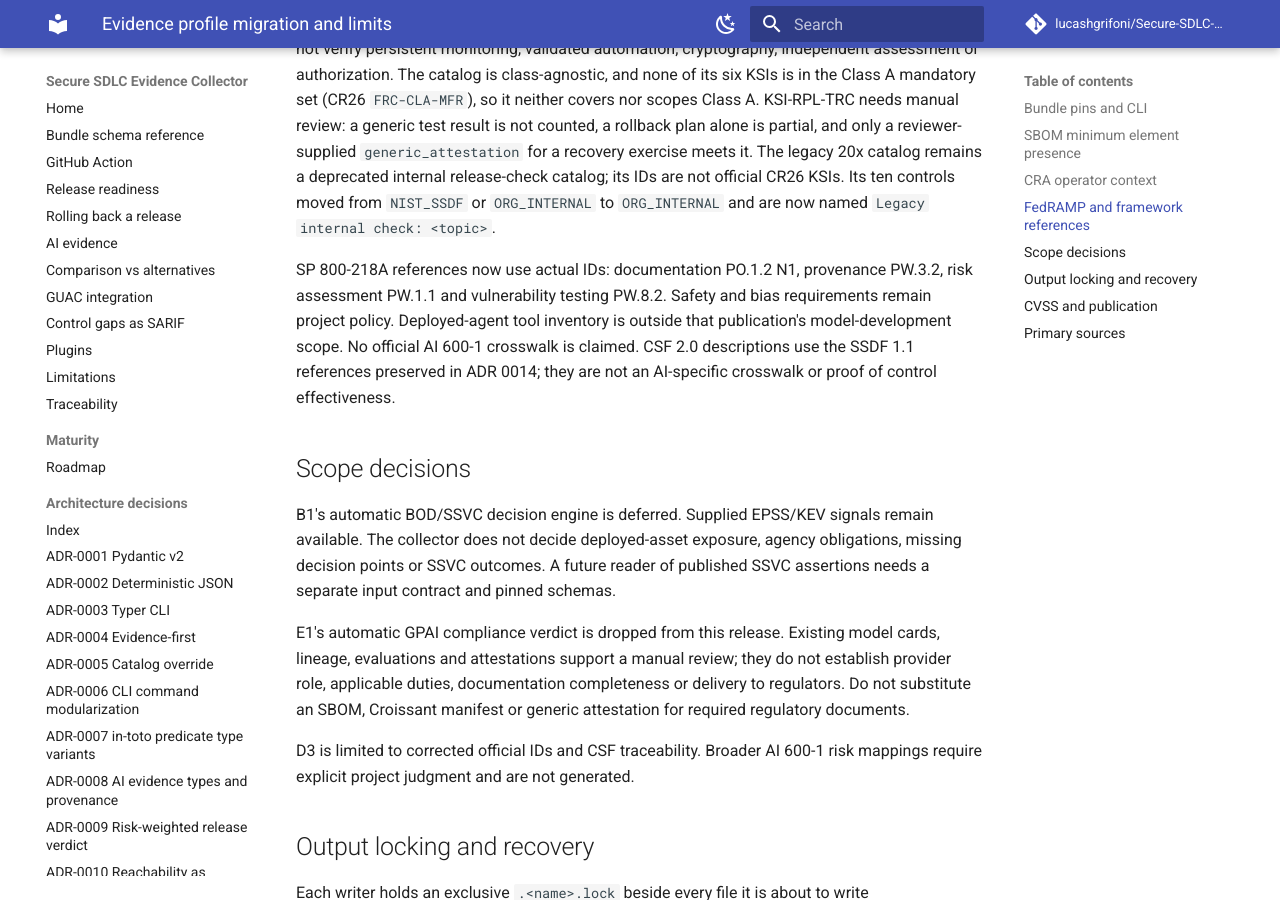
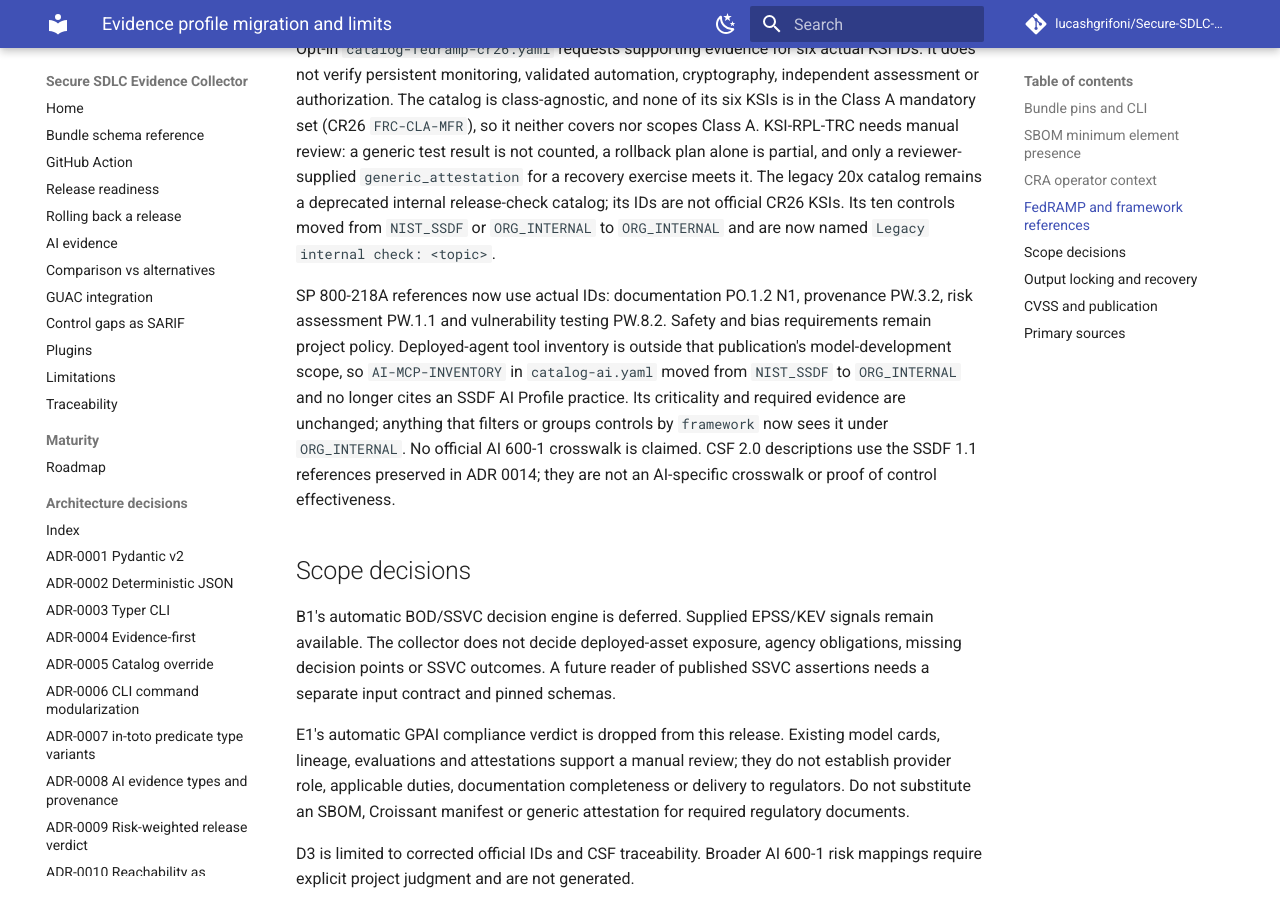
Before and after one commit to lucashgrifoni/Secure-SDLC-Evidence-Collector, an MkDocs documentation site: the page built from docs/evidence-profile-migration.md, in a window 1280 px wide and 900 px high, scrolled down 4888 px. Built offline with MkDocs 1.6.1 and Material for MkDocs 9.7.7, drawn with Linux system fonts in a browser that asks for light colours; comment, search, counter and statistics services are not loaded; some of the changed text lies outside the part shown.

Commit message:
docs(profiles): use evidence[].metadata paths and note the AI-MCP-INVENTORY framework move
Profile and SBOM presence keys live on each evidence item, not on the
bundle. AI-MCP-INVENTORY moved from NIST_SSDF to ORG_INTERNAL in 4.0.0
without a migration note.

```diff
--- a/docs/evidence-profile-migration.md
+++ b/docs/evidence-profile-migration.md
@@ -50,8 +50,8 @@
 
 ## SBOM minimum element presence
 
-`metadata.cisa_2026_presence` reports all 17 elements of the final 2026
-guidance under `metadata.cisa_2026_presence.elements.<name>`, each with a
+`evidence[].metadata.cisa_2026_presence` reports all 17 elements of the final 2026
+guidance under `evidence[].metadata.cisa_2026_presence.elements.<name>`, each with a
 `status` and a `source` path. The status is one of:
 
 - `present`: the field holds a value.
@@ -85,8 +85,8 @@
 derivation do not count. One such relationship is enough for SPDX 2.3, while
 CycloneDX needs a `dependencies[]` entry for every component.
 
-AI-bearing SBOMs get `metadata.g7_ai_presence`: 50 elements across seven
-clusters under `metadata.g7_ai_presence.clusters.<cluster>.<name>`, with the
+AI-bearing SBOMs get `evidence[].metadata.g7_ai_presence`: 50 elements across seven
+clusters under `evidence[].metadata.g7_ai_presence.clusters.<cluster>.<name>`, with the
 same statuses. This is a project interpretation of CycloneDX/SPDX fields, not
 an official format crosswalk or G7 conformance assessment. Elements that need
 semantic review are `not_machine_checkable`. G7 derivation links and CISA
@@ -131,7 +131,7 @@
 final report is due 14 days after a corrective or mitigating measure becomes
 available. An incident final report uses one calendar month after actual
 72-hour notification submission, supplied as `notification_72h_submitted_at`.
-Month-end dates clamp to the last valid day. `metadata.cra.article` cites
+Month-end dates clamp to the last valid day. `evidence[].metadata.cra.article` cites
 `14(2)` for a vulnerability context, `14(4)` for an incident context and
 `14(2),14(4)` when no context is supplied.
 
@@ -147,7 +147,7 @@
 Operator-derived deadlines participate in the structural hash. Only obsolete
 collection-clock deadlines in legacy bundles remain excluded for compatibility.
 
-Changed `metadata.cra` and `metadata.fedramp` keys. The bundle schema types
+Changed `evidence[].metadata.cra` and `evidence[].metadata.fedramp` keys. The bundle schema types
 `metadata` as a free-form object, so schema validation does not catch these:
 
 | Key | 3.2.0 | This release |
@@ -187,7 +187,11 @@
 SP 800-218A references now use actual IDs: documentation PO.1.2 N1, provenance
 PW.3.2, risk assessment PW.1.1 and vulnerability testing PW.8.2. Safety and bias
 requirements remain project policy. Deployed-agent tool inventory is outside
-that publication's model-development scope. No official AI 600-1 crosswalk is
+that publication's model-development scope, so `AI-MCP-INVENTORY` in
+`catalog-ai.yaml` moved from `NIST_SSDF` to `ORG_INTERNAL` and no longer cites
+an SSDF AI Profile practice. Its criticality and required evidence are
+unchanged; anything that filters or groups controls by `framework`
+now sees it under `ORG_INTERNAL`. No official AI 600-1 crosswalk is
 claimed. CSF 2.0 descriptions use the SSDF 1.1 references preserved in ADR 0014;
 they are not an AI-specific crosswalk or proof of control effectiveness.
 
```
Also changed, not shown: docs/adr/0011-cra-and-fedramp-20x-profiles.md (+3 -3 lines).
